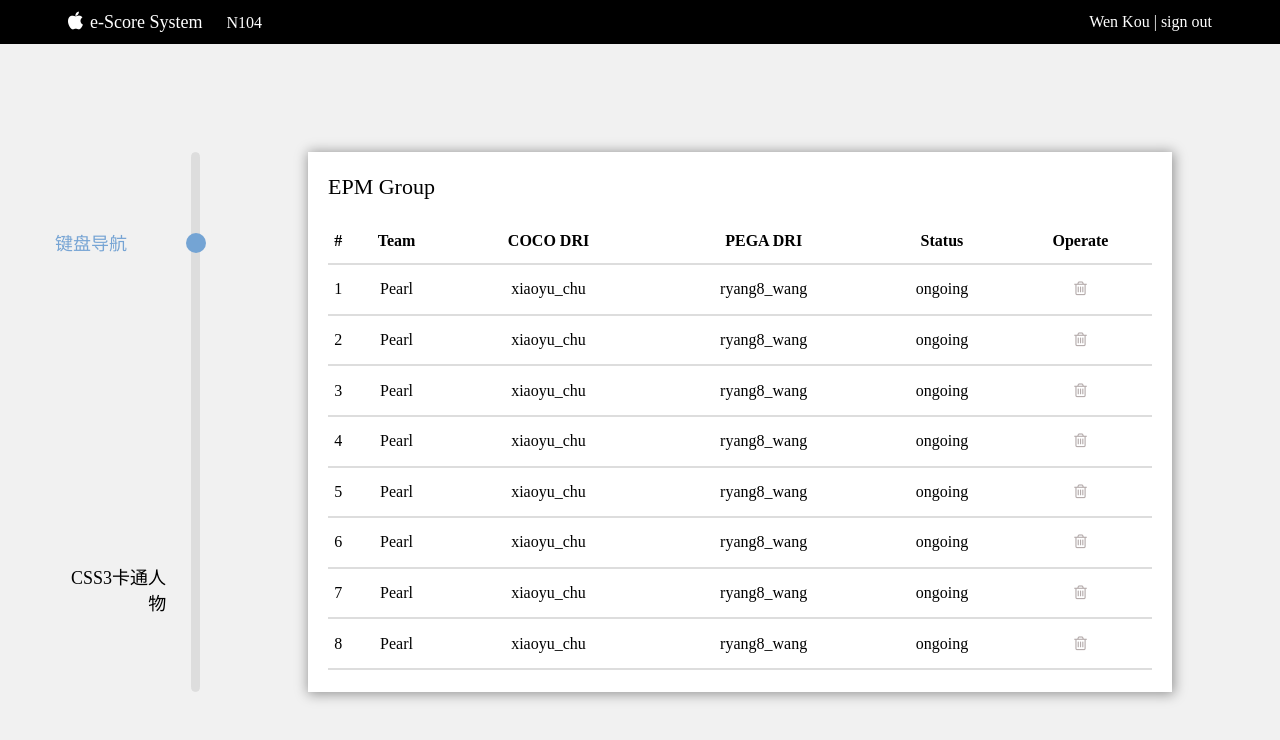
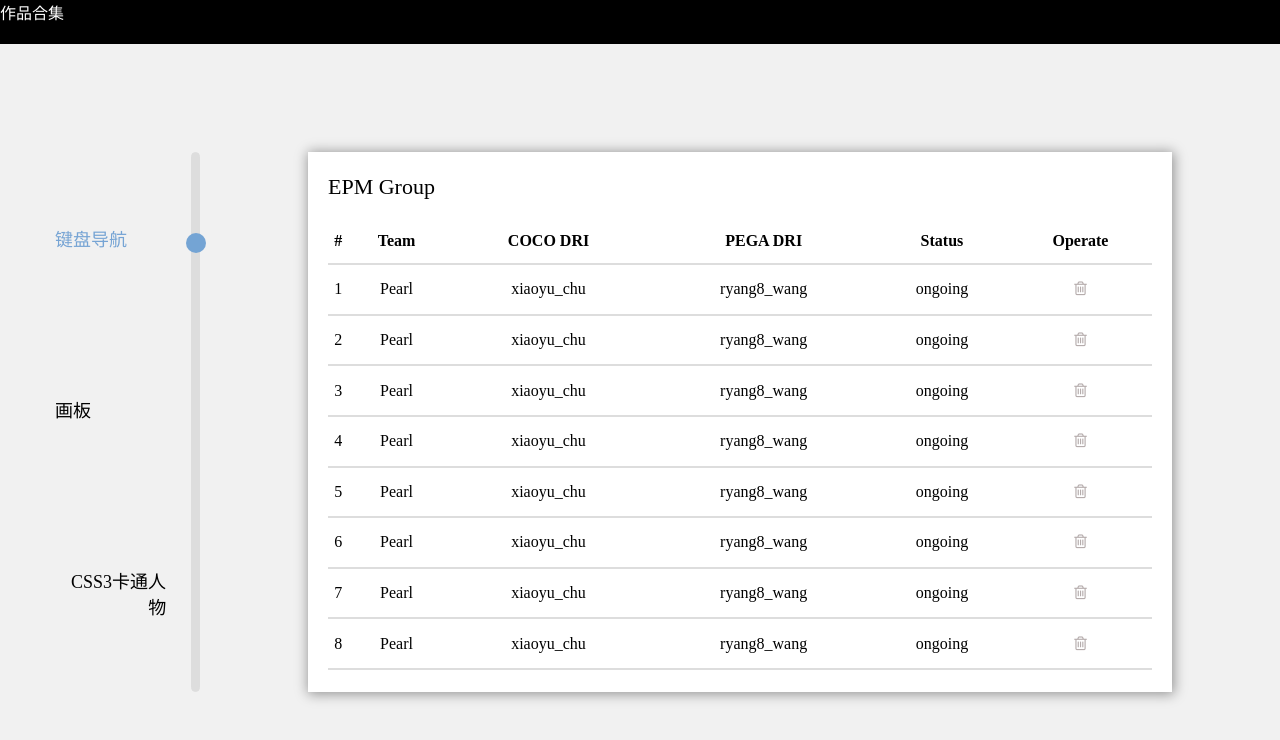
Before and after one commit to cxyxiaoyuyu/fullpage-demo, a plain HTML site: page index.html in a window 1280 px wide. Drawn offline with Linux system fonts and the light colour scheme.

Commit message:
change index.html

```diff
--- a/index.html
+++ b/index.html
@@ -10,16 +10,10 @@
 </head>
 <body>
     <header>
-        <nav class="topBar">
+        <nav class="topbar">
             <a href="./index.html" class="logo">
-                <i class="fa fa-apple" aria-hidden="true"></i>
-                <span class="systemName">e-Score System</span>
-                <span class="projectName">N104</span>
+                <span class="systemname">作品合集</span>
             </a>
-            <div class="userInfo">
-                <span class="username">Wen Kou</span>|
-                <span class="signOut">sign out</span>
-            </div>
         </nav>
     </header>
     <main id="main">
@@ -27,7 +21,7 @@
             <div class="group-wrap">
                 <ol class="group-list">
                     <li class="group active">键盘导航</li>
-                    <li class="group"画板</li>
+                    <li class="group">画板</li>
                     <li class="group">CSS3卡通人物</li>
                 </ol>
                 <div class="borderBar">
```
